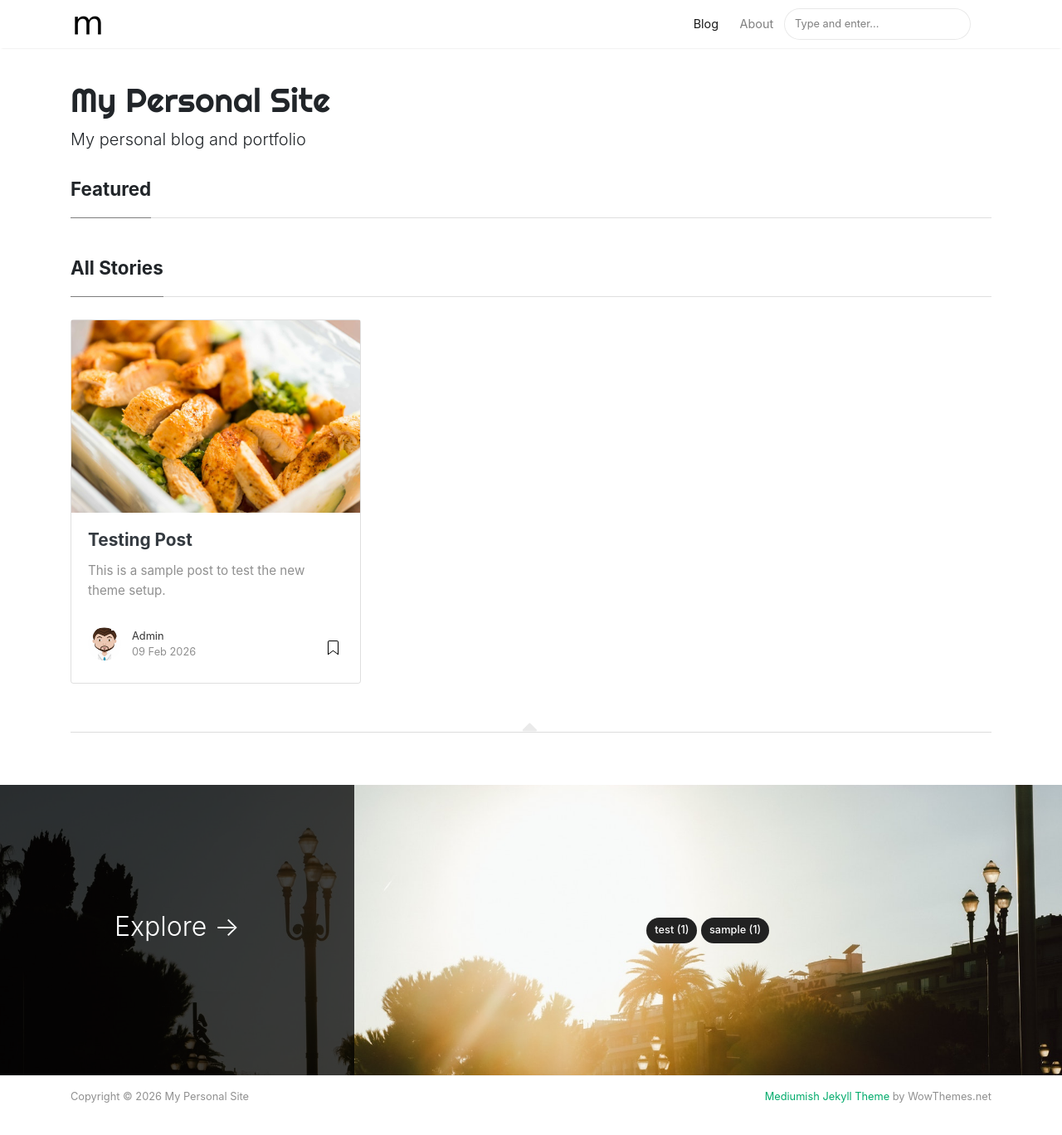
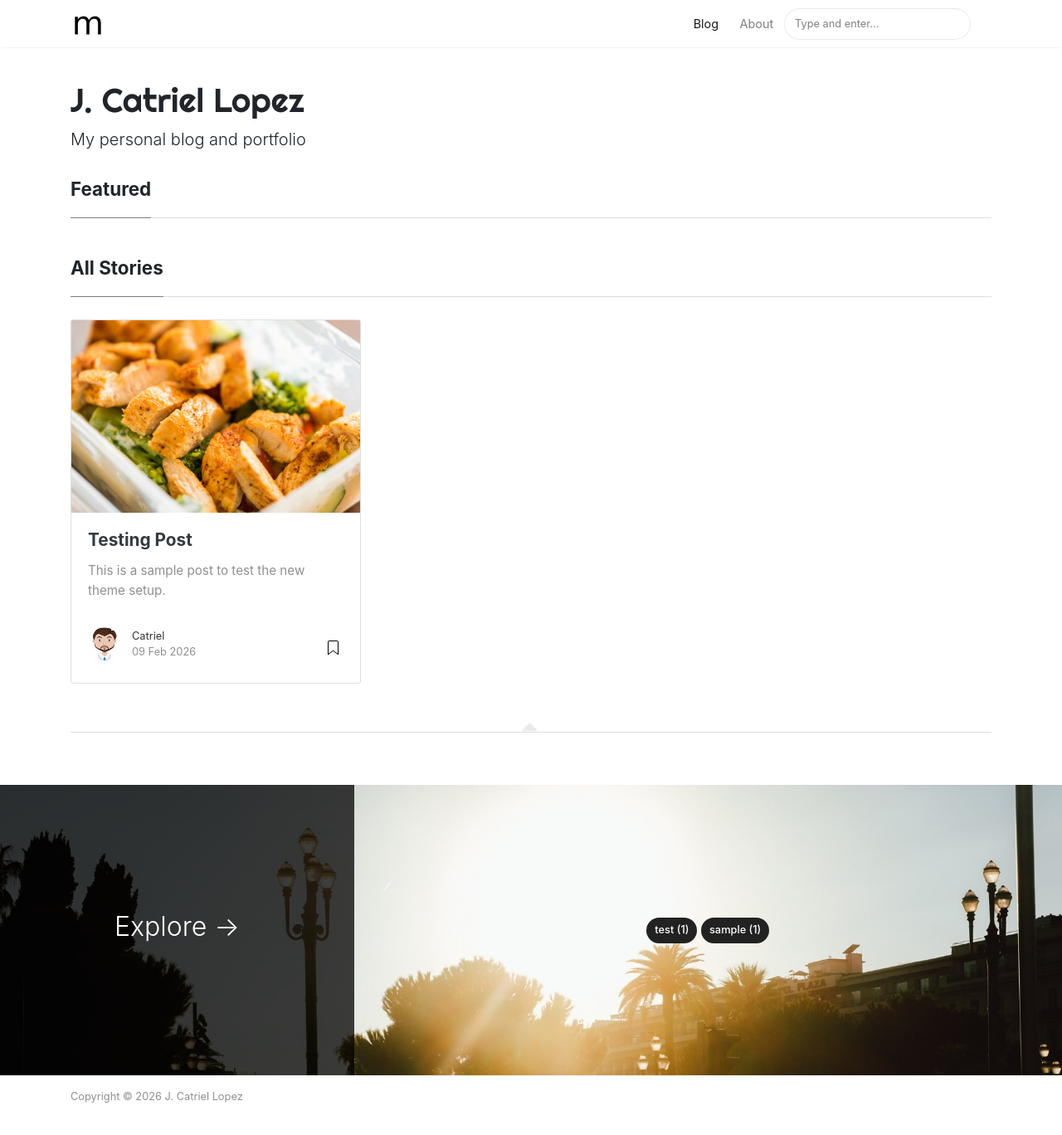
Before and after one commit to JCatrielLopezUK/JCatrielLopezUK.github.io, a Jekyll site: the page built from index.html, in a window 1280 px wide and 1400 px high. Shown: the top 1368 px of the window at 83% size. Built offline with Jekyll 4.4.1, drawn with Linux system fonts in a browser that asks for light colours; nearby versions of some CDN libraries; the list of posts is cut into pages by our own code.

Commit message:
Fixed config

```diff
--- a/_config.yml
+++ b/_config.yml
@@ -1,6 +1,6 @@
 # Site
-name: "My Personal Site"
-title: "My Personal Site"
+name: "J. Catriel Lopez"
+title: "J. Catriel Lopez - Personal Blog and Portfolio"
 description: "My personal blog and portfolio"
 url: "https://JCatrielLopezUK.github.io"
 logo: 'assets/images/logo.png'
@@ -15,14 +15,13 @@ permalink: /:title/
 # Authors
 authors:
   admin:
-    name: Admin
-    display_name: Admin
+    name: JCatrielLopez
+    display_name: Catriel
     avatar: 'assets/images/avatar.png'
     gravatar:
-    email: your-email@example.com
-    web: https://example.com
-    twitter: https://twitter.com/username
-    description: "Author description goes here."
+    email: jcatriel.lopez@gmail.com
+    web: "https://JCatrielLopezUK.github.io"
+    description: ""
 
 # Plugins
 plugins:
@@ -62,4 +61,4 @@ adsense-data-ad-slot: "1363087678"
 # Lazy Images ("enabled" or "disabled")
 lazyimages: "disabled"
 
-exclude: [changelog.md, LICENSE.txt, README.md, Gemfile, Gemfile.lock]
+exclude: [changelog.md, LICENSE.txt, README.md, Gemfile, Gemfile.lock, .gitignore, .github, .vscode, .DS_Store, .env, .env.local, .env.development.local, .env.test.local, .env.production.local, .env.development, .env.test, .env.production]
--- a/_layouts/default.html
+++ b/_layouts/default.html
@@ -159,9 +159,6 @@ ga('send', 'pageview');
             <div class="col-md-6 col-sm-6 text-center text-lg-left">
                 Copyright © {{ site.time | date: "%Y" }} {{ site.name }}
             </div>
-            <div class="col-md-6 col-sm-6 text-center text-lg-right">
-                <a target="_blank" href="https://www.wowthemes.net/mediumish-free-jekyll-template/">Mediumish Jekyll Theme</a> by WowThemes.net
-            </div>
         </div>
     </div>
 </footer>
```
